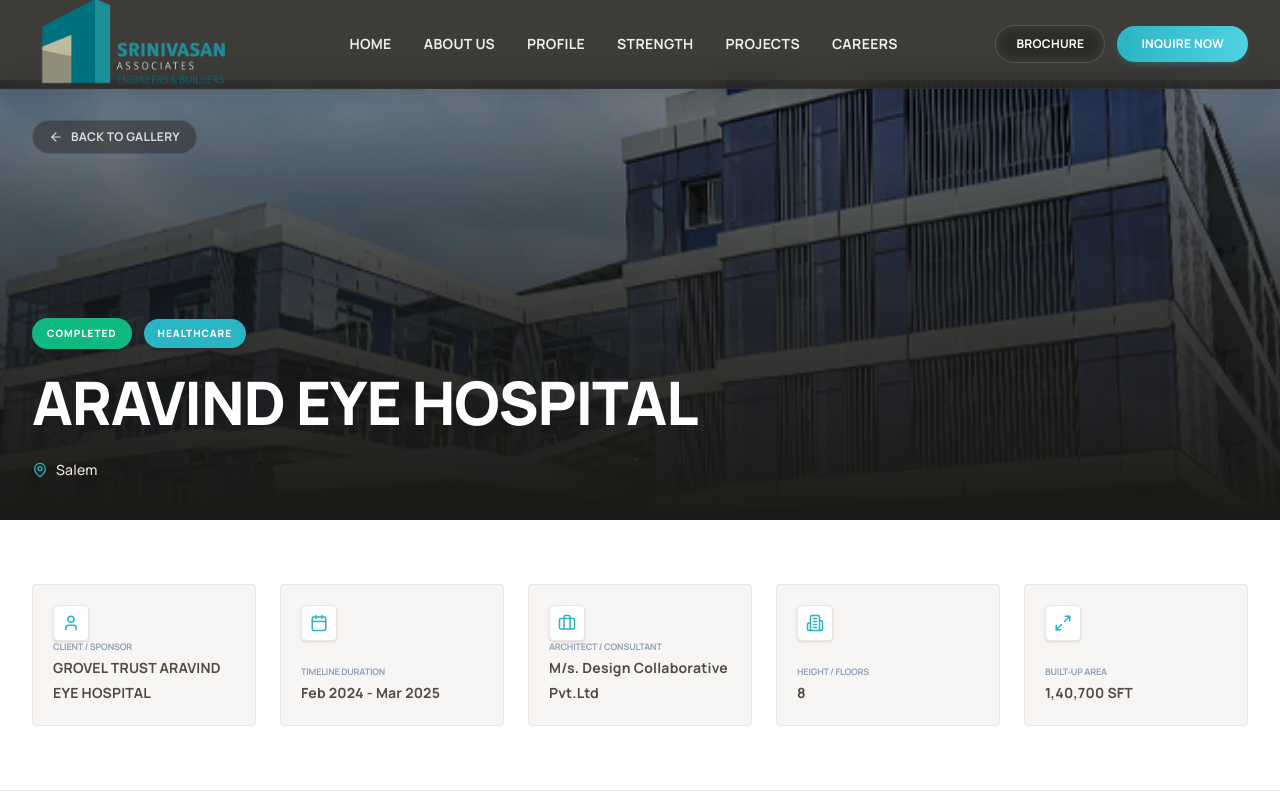
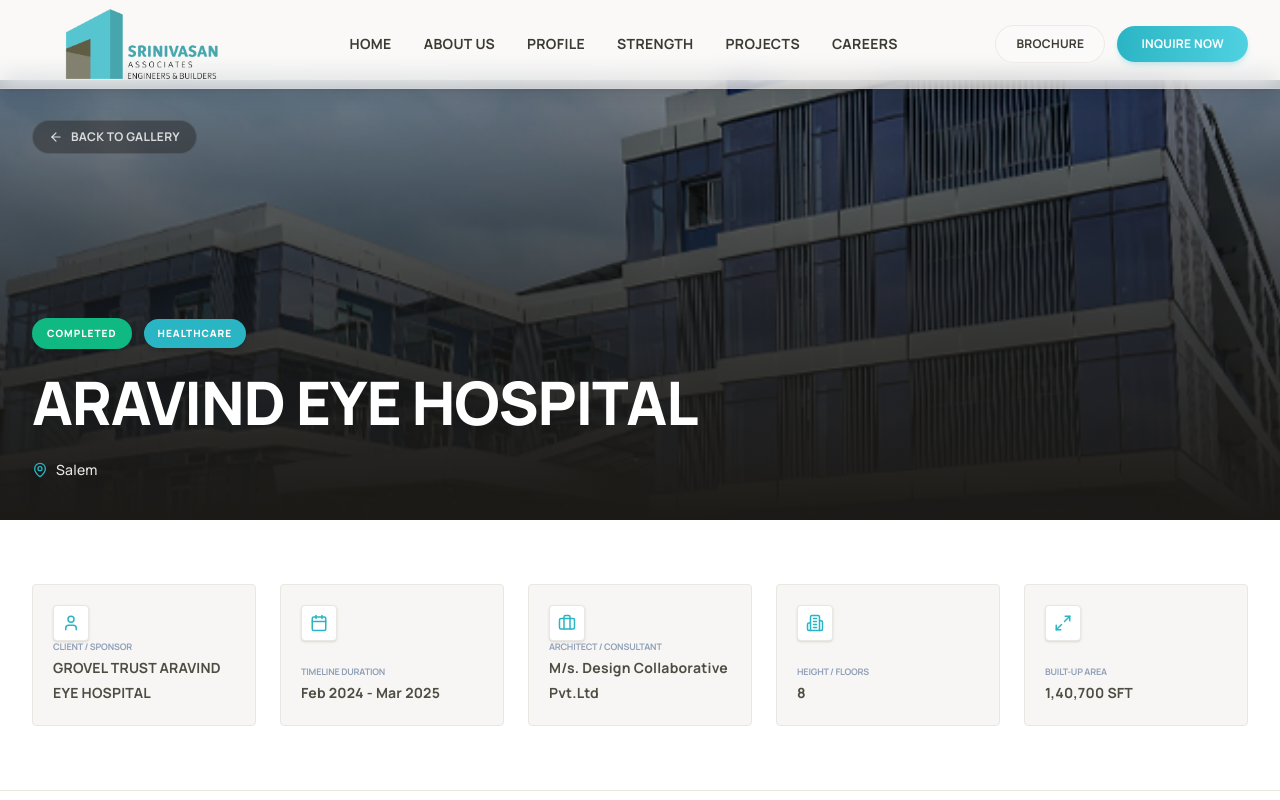
Before and after one commit to ajuajmal123/salp, a Next.js app: page /projects/aravind-eye-hospital in a window 1280 px wide. Shown: the top 800 px of the page. Built offline with nearby package versions, Linux system fonts and the light colour scheme.

Commit message:
UI changes in Hero

```diff
--- a/src/app/about/page.tsx
+++ b/src/app/about/page.tsx
@@ -22,8 +22,7 @@
 
       {/* 1. Sub-page Header Hero Section */}
       <section className="relative py-24 bg-navy-950 text-white overflow-hidden">
-        {/* Subtle architectural grid pattern overlay */}
-        <div className="absolute inset-0 opacity-[0.03] pointer-events-none select-none bg-[linear-gradient(to_right,#ffffff_1px,transparent_1px),linear-gradient(to_bottom,#ffffff_1px,transparent_1px)] bg-[size:4rem_4rem]" />
+
 
         {/* Widescreen background image banner */}
         <div className="absolute inset-0 opacity-20 pointer-events-none select-none">
@@ -260,8 +259,7 @@
 
       {/* 4. Full Width Sincere Assurance Banner (Deep Slate/Stone Accent) */}
       <section className="py-20 bg-navy-950 text-white relative overflow-hidden">
-        {/* Subtle grid pattern background */}
-        <div className="absolute inset-0 opacity-[0.02] pointer-events-none select-none bg-[linear-gradient(to_right,#ffffff_1px,transparent_1px),linear-gradient(to_bottom,#ffffff_1px,transparent_1px)] bg-[size:4rem_4rem]" />
+
 
         <div className="max-w-5xl mx-auto px-4 sm:px-6 lg:px-8 text-center relative z-10">
           <motion.div
--- a/src/app/projects/[slug]/page.tsx
+++ b/src/app/projects/[slug]/page.tsx
@@ -387,7 +387,7 @@
 
       {/* 4. Dynamic CTA Block */}
       <section className="py-20 bg-navy-950 text-white relative overflow-hidden">
-        <div className="absolute inset-0 opacity-[0.02] pointer-events-none select-none bg-[linear-gradient(to_right,#ffffff_1px,transparent_1px),linear-gradient(to_bottom,#ffffff_1px,transparent_1px)] bg-[size:4rem_4rem]" />
+
 
         <div className="max-w-4xl mx-auto px-4 sm:px-6 lg:px-8 text-center relative z-10 flex flex-col items-center gap-6">
           <span className="text-xs font-bold uppercase tracking-[0.25em] text-sapl-blue">
--- a/src/components/layout/Navbar.tsx
+++ b/src/components/layout/Navbar.tsx
@@ -44,16 +44,16 @@
   return (
     <>
       <header
-        className={`fixed top-0 left-0 w-full z-50 transition-all duration-500 flex items-center ${showGlass
-            ? "glass-nav h-[72px] md:h-[89px] shadow-lg shadow-navy-950/10"
-            : "bg-navy-100/60 backdrop-blur-md border-b border-navy-200/20 h-[88px] md:h-[105px] shadow-sm"
+        className={`fixed top-0 left-0 w-full z-50 transition-all duration-500 flex items-center bg-navy-100/60 backdrop-blur-md border-b border-navy-200/20 ${showGlass
+            ? "h-[72px] md:h-[89px] shadow-lg shadow-navy-950/10"
+            : "h-[88px] md:h-[105px] shadow-sm"
           }`}
       >
         <div className="w-full max-w-7xl mx-auto px-4 sm:px-6 lg:px-8">
           <div className="flex items-center justify-between">
             {/* Logo */}
             <Link href="/" className="flex items-center">
-              <Logo light={showGlass} />
+              <Logo light={false} />
             </Link>
 
             {/* Desktop Navigation Links */}
@@ -69,9 +69,7 @@
                     <span
                       className={`transition-colors duration-300 ${isActive
                           ? "text-sapl-blue font-extrabold"
-                          : showGlass
-                            ? "text-white/90 hover:text-sapl-blue"
-                            : "text-navy-800 hover:text-sapl-blue"
+                          : "text-navy-800 hover:text-sapl-blue"
                         }`}
                     >
                       {link.name}
@@ -90,11 +88,7 @@
             <div className="hidden lg:flex items-center gap-3">
               <button
                 onClick={() => window.dispatchEvent(new Event("open-brochure-modal"))}
-                className={`inline-flex items-center justify-center px-5 py-2.5 font-extrabold text-xs tracking-widest uppercase rounded-full border transition-all duration-300 backdrop-blur-sm select-none cursor-pointer hover:scale-[1.03] active:scale-[0.97] ${
-                  showGlass
-                    ? "bg-white/5 hover:bg-white/10 text-white border-white/15 hover:border-sapl-blue/50"
-                    : "bg-navy-50/70 hover:bg-navy-100/90 text-navy-800 border-navy-200/80 hover:border-sapl-blue/50"
-                }`}
+                className="inline-flex items-center justify-center px-5 py-2.5 font-extrabold text-xs tracking-widest uppercase rounded-full border transition-all duration-300 backdrop-blur-sm select-none cursor-pointer hover:scale-[1.03] active:scale-[0.97] bg-navy-50/70 hover:bg-navy-100/90 text-navy-800 border-navy-200/80 hover:border-sapl-blue/50"
               >
                 Brochure
               </button>
@@ -110,9 +104,7 @@
             <div className="flex lg:hidden">
               <button
                 onClick={() => setIsOpen(!isOpen)}
-                className={`p-2 rounded-sm transition-colors duration-300 ${
-                  showGlass ? "text-white hover:text-sapl-blue" : "text-navy-800 hover:text-sapl-blue"
-                }`}
+                className="p-2 rounded-sm transition-colors duration-300 text-navy-800 hover:text-sapl-blue"
                 aria-label="Toggle menu"
               >
                 {isOpen ? <X className="w-6 h-6" /> : <Menu className="w-6 h-6" />}
--- a/src/components/sections/CoreValues.tsx
+++ b/src/components/sections/CoreValues.tsx
@@ -60,8 +60,7 @@
   return (
     <section className="relative py-24 bg-[#f7f6f4] text-[#1c1a17] overflow-hidden border-b border-[#eae7e3]">
 
-      {/* Subtle blueprint grid overlay for architectural flavor */}
-      <div className="absolute inset-0 opacity-[0.012] bg-[linear-gradient(to_right,#000000_1px,transparent_1px),linear-gradient(to_bottom,#000000_1px,transparent_1px)] bg-[size:4rem_4rem]" />
+
 
       <div className="max-w-7xl mx-auto px-4 sm:px-6 lg:px-8 relative z-10">
 
--- a/src/components/sections/Hero.tsx
+++ b/src/components/sections/Hero.tsx
@@ -97,9 +97,7 @@
         </div>
       </div>
 
-      {/* Decorative vertical lines on sides (premium look) */}
-      <div className="absolute inset-y-0 left-[8%] w-[1px] bg-navy-950/[0.05] hidden lg:block pointer-events-none" />
-      <div className="absolute inset-y-0 right-[8%] w-[1px] bg-navy-950/[0.05] hidden lg:block pointer-events-none" />
+
 
     </section>
   );
--- a/src/components/sections/ProjectsSection.tsx
+++ b/src/components/sections/ProjectsSection.tsx
@@ -12,8 +12,7 @@
   return (
     <section className="relative py-24 bg-white overflow-hidden border-b border-[#eae7e3]">
 
-      {/* Subtle background grids */}
-      <div className="absolute inset-0 opacity-[0.01] bg-[linear-gradient(to_right,#000000_1px,transparent_1px),linear-gradient(to_bottom,#000000_1px,transparent_1px)] bg-[size:5rem_5rem]" />
+
 
       <div className="max-w-7xl mx-auto px-4 sm:px-6 lg:px-8 relative z-10">
 
--- a/src/components/ui/BrochureModal.tsx
+++ b/src/components/ui/BrochureModal.tsx
@@ -118,9 +118,6 @@
 
               {/* Left Side: Brand Visual Content (4 cols) */}
               <div className="md:col-span-4 bg-gradient-to-br from-navy-950 via-navy-900 to-navy-950 p-6 flex flex-col justify-between text-white border-r border-[#eae7e3]/10 dark:border-navy-800 relative">
-
-                {/* Visual patterns */}
-                <div className="absolute inset-0 opacity-[0.03] bg-[linear-gradient(to_right,#ffffff_1px,transparent_1px),linear-gradient(to_bottom,#ffffff_1px,transparent_1px)] bg-[size:2rem_2rem] pointer-events-none" />
 
                 <div className="relative z-10 space-y-6">
                   <div className="inline-flex items-center gap-2 px-2.5 py-1 bg-sapl-blue/10 border border-sapl-blue/20 rounded-full">
```
Also changed, not shown: src/components/sections/Stats.tsx (+0 -7 lines), public/SRINIVASAN-LOGO-02.png.
